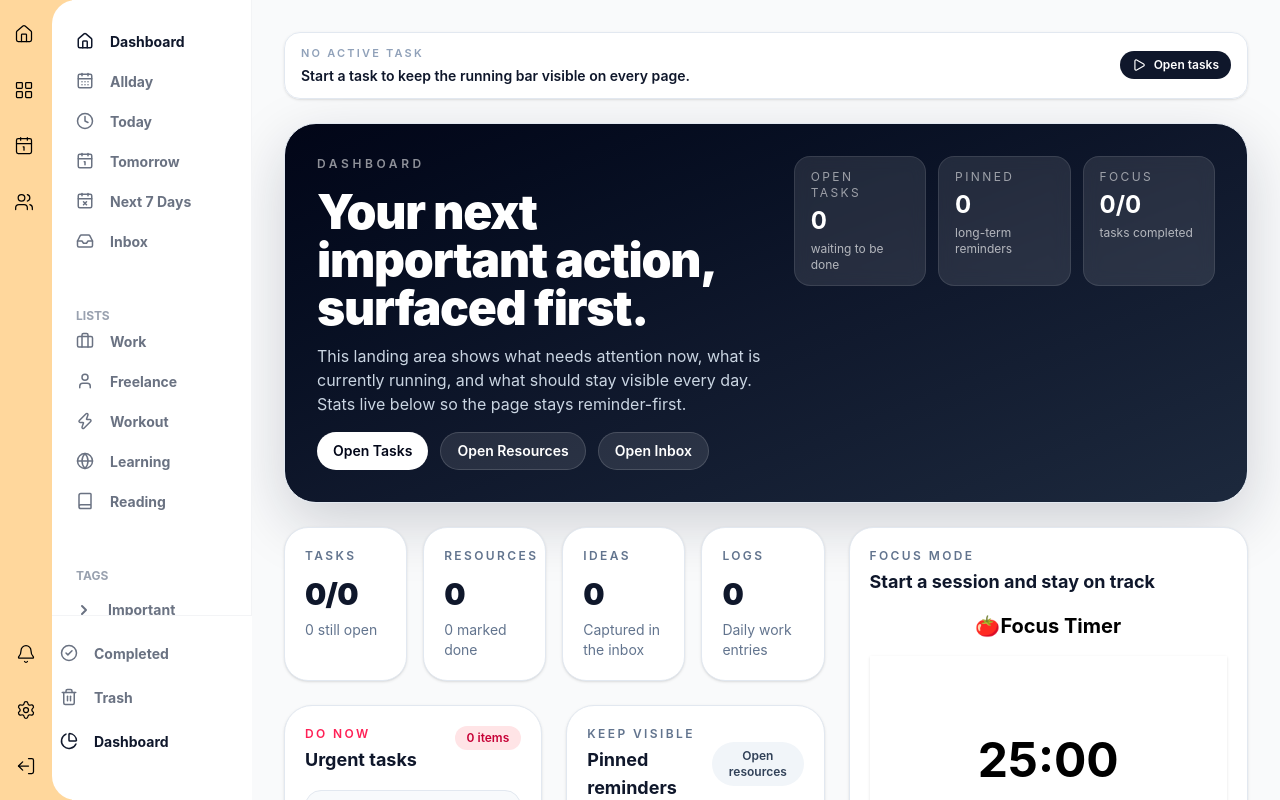
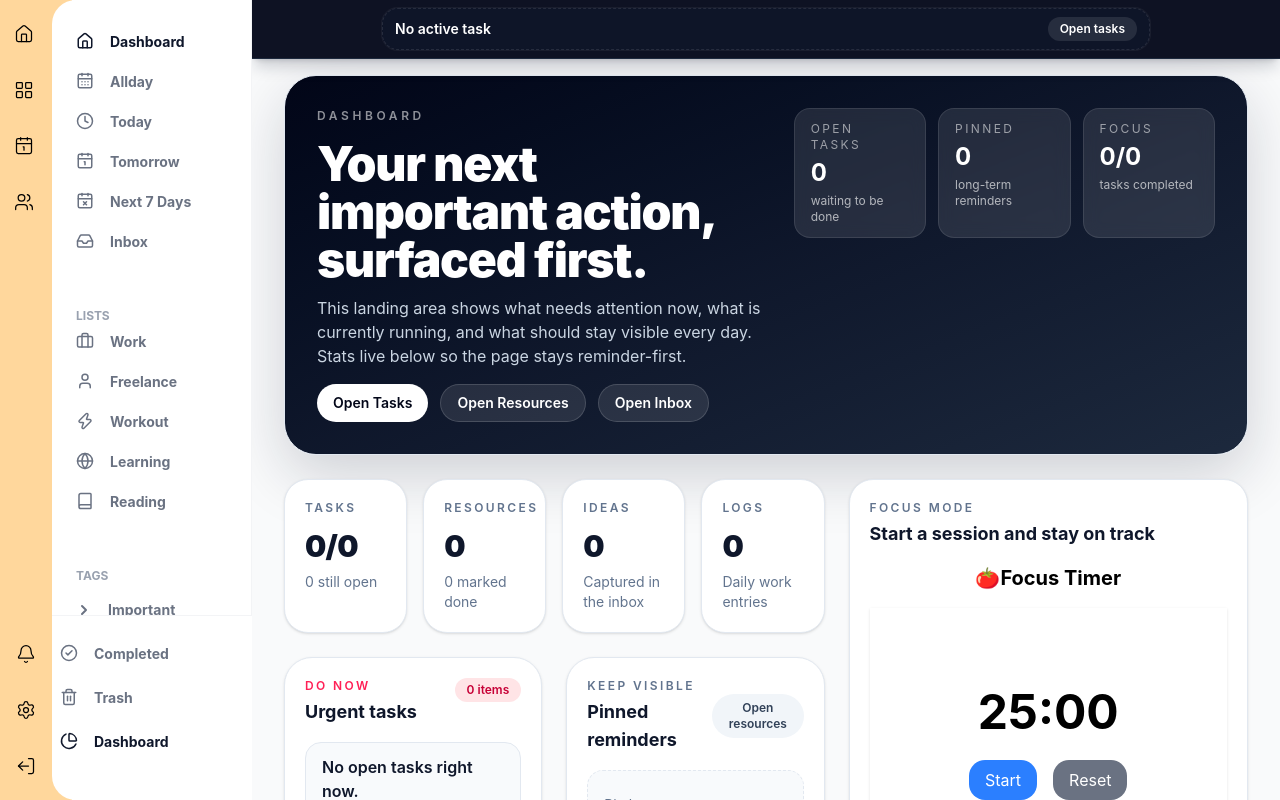
Before and after one commit to jacob4521/dev-routine-app, a React (Vite) app: page / in a window 1280 px wide. Built offline with nearby package versions, Linux system fonts and the light colour scheme.

Commit message:
Enhance MainLayout with marquee effect for running task display and improve UI elements

```diff
--- a/src/index.css
+++ b/src/index.css
@@ -25,4 +25,23 @@
     -ms-overflow-style: none;  /* IE and Edge */
     scrollbar-width: none;  /* Firefox */
   }
+
+  .marquee-track {
+    display: inline-flex;
+    width: max-content;
+    align-items: center;
+    gap: 0;
+    white-space: nowrap;
+    animation: marquee-scroll 12s linear infinite;
+  }
 }
+
+@keyframes marquee-scroll {
+  0% {
+    transform: translateX(0%);
+  }
+
+  100% {
+    transform: translateX(-50%);
+  }
+}
--- a/src/layouts/MainLayout.jsx
+++ b/src/layouts/MainLayout.jsx
@@ -163,70 +163,40 @@ const MainLayout = ({
         </div>
       </aside>
 
-      <main className="overflow-y-auto flex-1 bg-gray-50 p-6 md:p-8">
-        <div className="sticky top-0 z-30 mb-6 rounded-2xl border border-slate-200 bg-white/95 px-4 py-3 shadow-sm backdrop-blur">
+      <main className="overflow-y-auto flex-1 bg-gray-50 px-6 pb-6 md:px-8 md:pb-8">
+        <div className="sticky top-0 z-30 -mx-6 mb-4 border-b border-slate-800 bg-slate-950/95 px-4 py-2 shadow-lg shadow-slate-900/20 backdrop-blur md:-mx-8">
           {runningTask ? (
-            <div className="flex items-center gap-4">
-              <div className="flex min-w-0 flex-1 items-center gap-3 overflow-x-auto no-scrollbar">
-                <span className="inline-flex shrink-0 items-center rounded-full bg-orange-100 px-3 py-1 text-xs font-semibold uppercase tracking-[0.2em] text-orange-700">
-                  Running now
-                </span>
-                <div className="min-w-0 overflow-x-auto no-scrollbar whitespace-nowrap">
-                  <p className="text-[11px] font-semibold uppercase tracking-[0.2em] text-slate-400">
-                    Currently focused task
-                  </p>
-                  <h3 className="mt-0.5 text-sm font-bold text-slate-900">
-                    {runningTask.title}
-                  </h3>
+            <div className="mx-auto flex max-w-3xl items-center gap-3 rounded-2xl border border-white/10 bg-linear-to-r from-slate-900 to-slate-800 px-3 py-2 text-white ring-1 ring-white/5">
+              <span className="inline-flex h-8 w-8 shrink-0 items-center justify-center rounded-full bg-orange-500/15 text-orange-300 ring-1 ring-orange-400/20">
+                <Play className="h-3.5 w-3.5" />
+              </span>
+
+              <div className="min-w-0 flex-1 overflow-hidden">
+                <div className="marquee-track text-sm font-semibold text-white">
+                  <span>{runningTask.title}</span>
+                  <span className="mx-8 text-slate-500">•</span>
+                  <span>{runningTask.title}</span>
                 </div>
-                <div className="ml-auto hidden shrink-0 items-center gap-2 md:flex">
-                  <span className="rounded-full bg-slate-100 px-3 py-1 text-xs font-semibold text-slate-600">
-                    {runningTask.category || "Task"}
-                  </span>
-                  <span className="rounded-full bg-orange-50 px-3 py-1 text-xs font-semibold text-orange-700">
-                    {runningTask.priority || "No Priority"}
-                  </span>
-                  <span className="rounded-full bg-slate-100 px-3 py-1 font-mono text-xs font-semibold text-slate-700">
-                    {formatTime(runningTask.timeSpent)}
-                  </span>
-                </div>
-              </div>
-
-              <div className="flex shrink-0 items-center gap-2">
-                <button
-                  type="button"
-                  onClick={() => onOpenTasks?.(runningTask.id)}
-                  className="rounded-full bg-slate-100 px-3 py-1.5 text-xs font-semibold text-slate-700 transition hover:bg-slate-200"
-                >
-                  Open task
-                </button>
-                <button
-                  type="button"
-                  onClick={() => toggleTimer(runningTask.id)}
-                  className="inline-flex items-center gap-2 rounded-full bg-orange-600 px-3 py-1.5 text-xs font-semibold text-white transition hover:bg-orange-700"
-                >
-                  <Pause className="h-3.5 w-3.5" />
-                  Stop
-                </button>
-              </div>
-            </div>
-          ) : (
-            <div className="flex items-center justify-between gap-4">
-              <div>
-                <p className="text-[11px] font-semibold uppercase tracking-[0.2em] text-slate-400">
-                  No active task
-                </p>
-                <p className="mt-1 text-sm font-semibold text-slate-900">
-                  Start a task to keep the running bar visible on every page.
-                </p>
               </div>
 
               <button
                 type="button"
+                onClick={() => onOpenTasks?.(runningTask.id)}
+                className="shrink-0 rounded-full border border-white/10 bg-white/5 px-3 py-1 text-xs font-semibold text-white transition hover:bg-white/10"
+              >
+                Open tasks
+              </button>
+            </div>
+          ) : (
+            <div className="mx-auto flex max-w-3xl items-center justify-between gap-3 rounded-2xl border border-dashed border-white/10 bg-slate-900/80 px-3 py-2 text-white ring-1 ring-white/5">
+              <p className="truncate text-sm font-semibold text-white">
+                No active task
+              </p>
+              <button
+                type="button"
                 onClick={() => onOpenTasks?.()}
-                className="inline-flex items-center gap-2 rounded-full bg-slate-900 px-3 py-1.5 text-xs font-semibold text-white transition hover:bg-slate-700"
+                className="inline-flex shrink-0 items-center gap-2 rounded-full bg-white/10 px-3 py-1 text-xs font-semibold text-white transition hover:bg-white/15"
               >
-                <Play className="h-3.5 w-3.5" />
                 Open tasks
               </button>
             </div>
```
